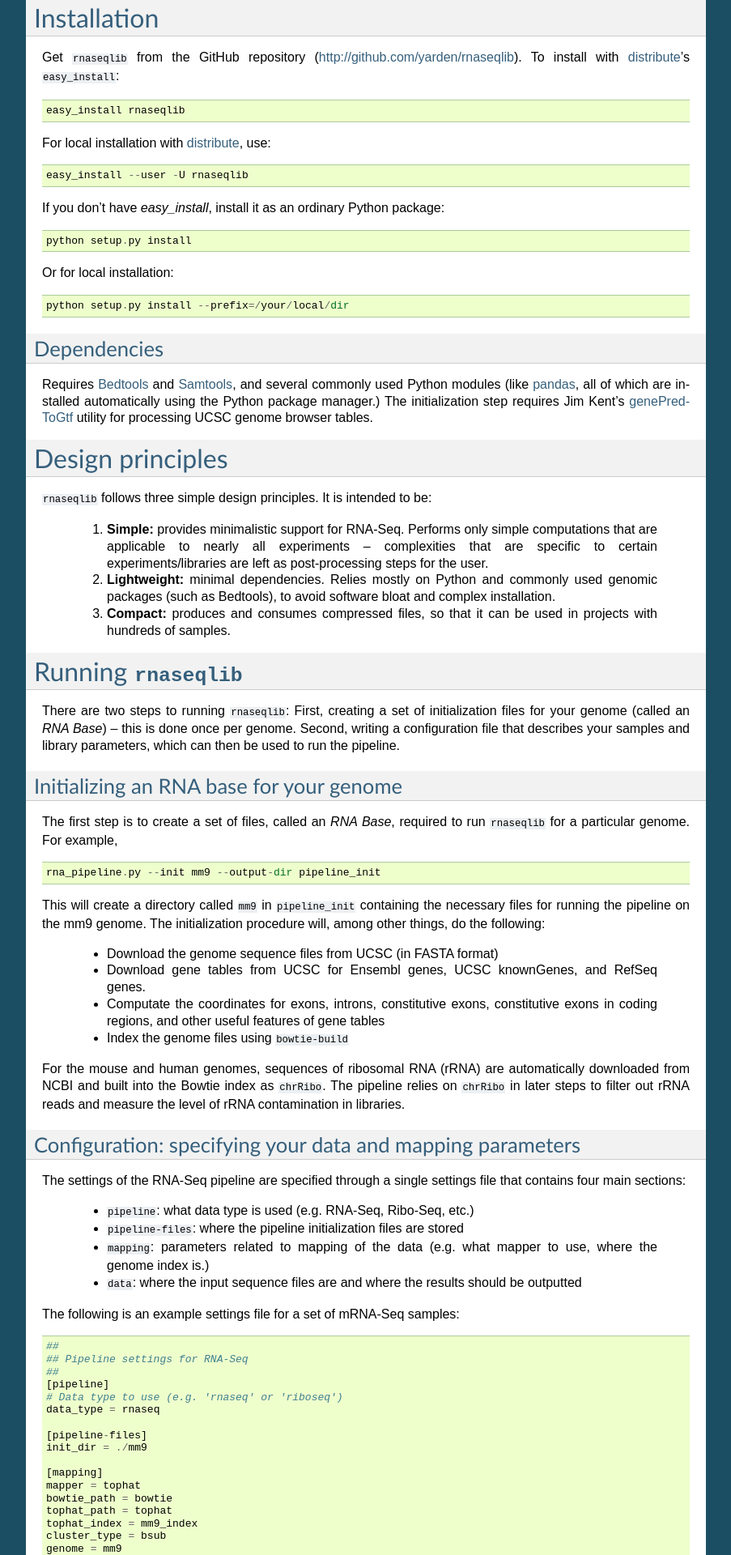
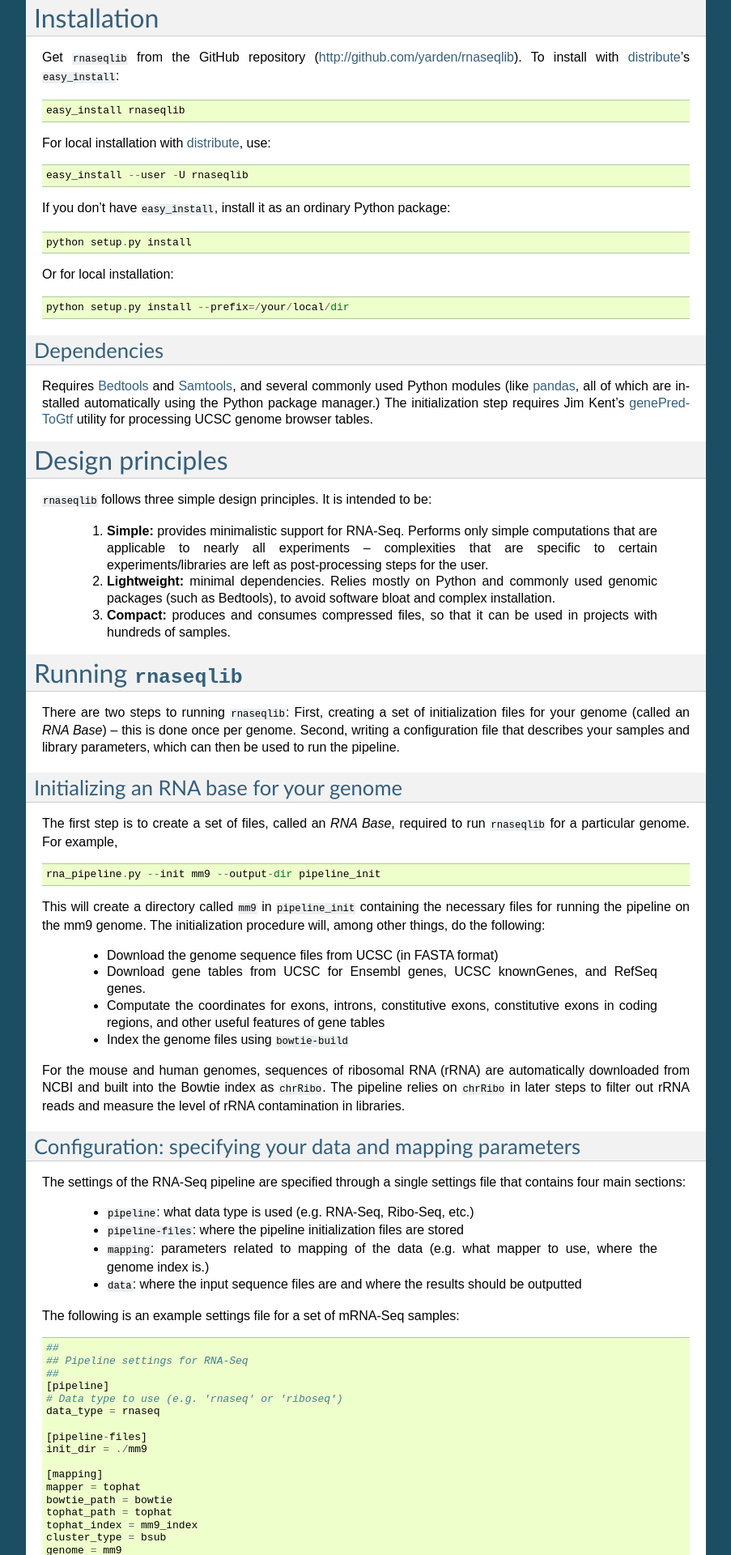
Before and after one commit to yarden/rnaseqlib, a Sphinx documentation site: the page built from docs/source/index.rst, in a window 1280 px wide. Shown: the part 1003-2923 px from the top of the page at 81% size, without its empty margins (198-1101 px from the left). Built offline with Sphinx 7.4.7, drawn with Linux system fonts in a browser that asks for light colours.

Commit message:
Docs revised

```diff
--- a/docs/source/index.rst
+++ b/docs/source/index.rst
@@ -58,7 +58,7 @@
 
   easy_install --user -U rnaseqlib
 
-If you don't have `easy_install`, install it as an ordinary Python package: ::
+If you don't have ``easy_install``, install it as an ordinary Python package: ::
 
   python setup.py install
 
```
